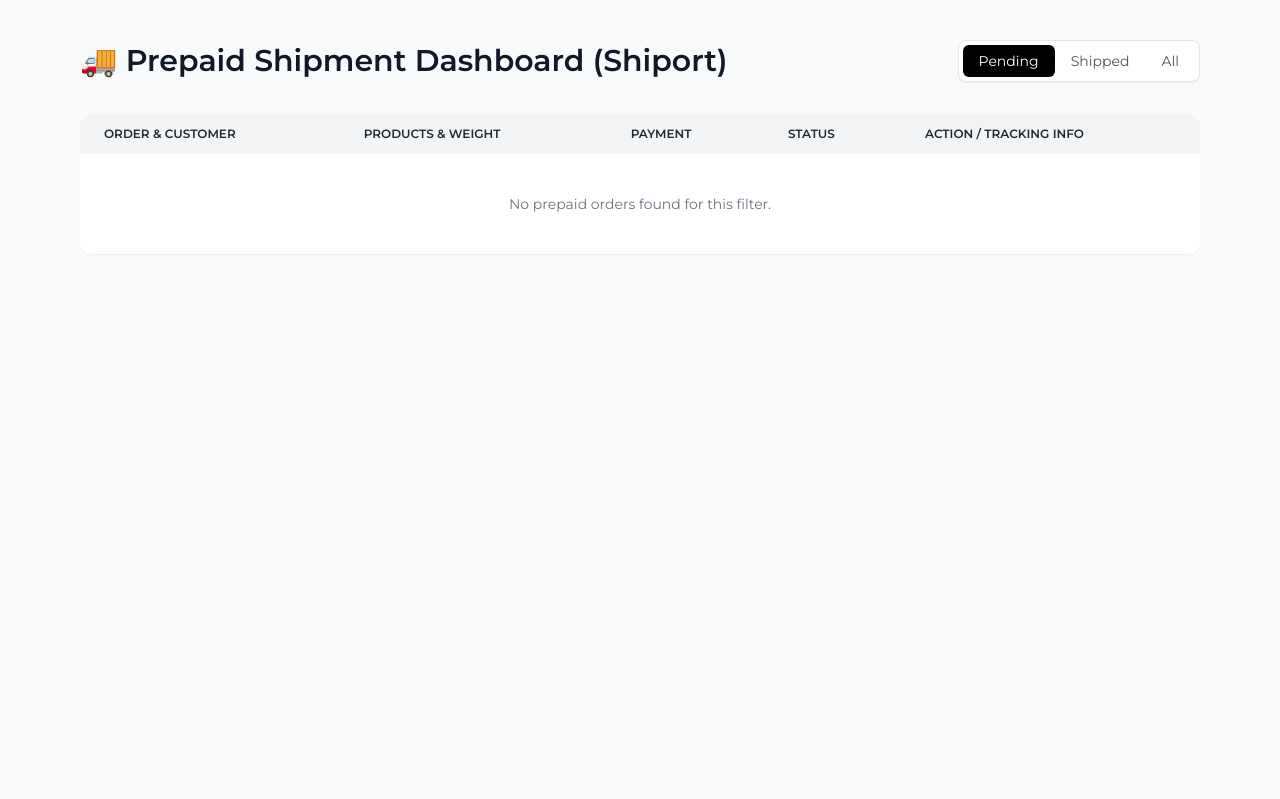
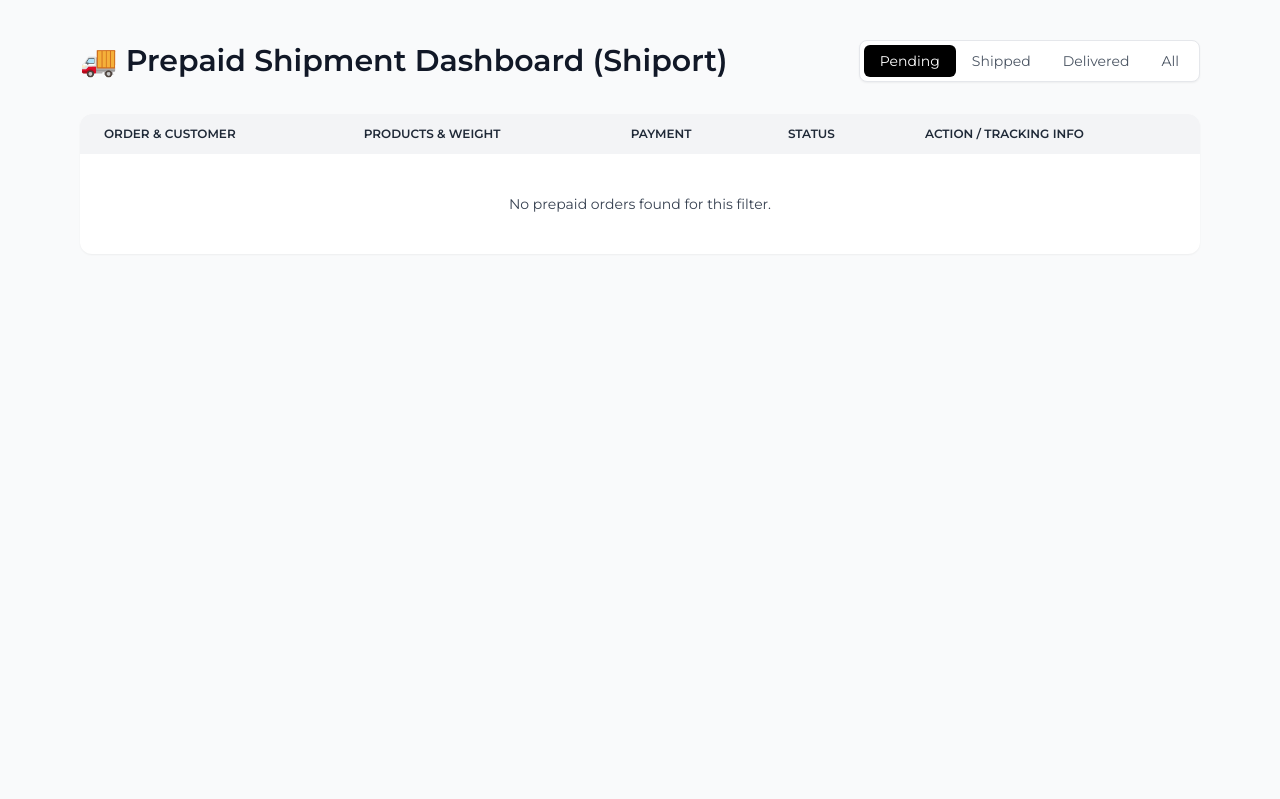
Before and after one commit to waseans/clauch-Clothing, a Django app: page /order/admin/shipments/ in a window 1280 px wide. Shown: the part 85-884 px from the top of the page. Run offline with Django 5.2, Linux system fonts and the light colour scheme; the visitor is signed in with stand-in values (Sample User, id 1); data that the repository does not hold is empty; some libraries are stand-ins or nearby versions.

Commit message:
added mark as delivered

```diff
--- a/clothingstore/order/urls.py
+++ b/clothingstore/order/urls.py
@@ -30,11 +30,14 @@ urlpatterns = [
      path('admin/shipments/<str:status_filter>/', views.admin_shipment_dashboard, name='admin_shipment_dashboard'), # Filtered view
 
      path('admin/create-shipment/<int:order_id>/', views.create_shipment_for_order, name='create_shipment_for_order'),
+     path('admin/shipments/mark-as-delivered/<int:order_id>/', views.admin_shipment_mark_as_delivered, name='admin_shipment_mark_as_delivered'),
 
      path('admin/ithink/create-shipment/<int:order_id>/', views.create_ithink_shipment, name='create_ithink_shipment'),
 
      path('admin/ithink/', views.admin_ithink_dashboard, name='admin_ithink_dashboard_default'),
     path('admin/ithink/<str:status_filter>/', views.admin_ithink_dashboard, name='admin_ithink_dashboard'),
+
+    path('admin/ithink/mark-as-delivered/<int:order_id>/', views.admin_mark_as_delivered, name='admin_mark_as_delivered'),
     path('order/invoice/<int:order_id>/', views.download_invoice, name='download_invoice'),
 
 ]
--- a/clothingstore/order/views.py
+++ b/clothingstore/order/views.py
@@ -14,6 +14,8 @@ import hashlib
 import json
 from django.contrib.admin.views.decorators import staff_member_required
 from django.db.models import Q
+from django import forms
+from django.views.decorators.http import require_POST
 
 # --- Stock Management Imports ---
 from django.db import transaction, IntegrityError
@@ -575,12 +577,16 @@ def update_profile(request):
     return redirect("account")
 
 
+
+
+
+
 @staff_member_required
 def admin_shipment_dashboard(request, status_filter='pending'):
     """Dashboard for PREPAID (Shiport) orders."""
     base_query = Order.objects.filter(payment_method='RZP')
     base_query = base_query.exclude(
-        shipping_status__in=['PENDING', 'CANCELLED', 'DELIVERED']
+        shipping_status__in=['PENDING', 'CANCELLED'] # <--- MODIFIED: Removed 'DELIVERED'
     )
 
     if status_filter == 'pending':
@@ -592,8 +598,14 @@ def admin_shipment_dashboard(request, status_filter='pending'):
     elif status_filter == 'shipped':
         orders_to_display = base_query.filter(shipping_status='SHIPPED')
         active_tab = 'shipped'
+
+    # --- ADDED THIS BLOCK ---
+    elif status_filter == 'delivered':
+        orders_to_display = base_query.filter(shipping_status='DELIVERED')
+        active_tab = 'delivered'
+
     else: # 'all'
-        orders_to_display = base_query
+        orders_to_display = base_query # 'all' now includes delivered
         active_tab = 'all'
 
     orders_to_display = orders_to_display.prefetch_related('items__product').order_by('-created_at')
@@ -613,6 +625,25 @@ def admin_shipment_dashboard(request, status_filter='pending'):
     return render(request, 'order/admin_shipments.html', context)
 
 
+# --- ADD THIS NEW VIEW ---
+@staff_member_required
+@require_POST  # Ensures this view can only be accessed via POST
+def admin_shipment_mark_as_delivered(request, order_id):
+    """Allows admin to manually mark a SHIPPED prepaid order as DELIVERED."""
+    # Ensure we only modify RZP (Prepaid) orders here
+    order = get_object_or_404(Order, id=order_id, payment_method='RZP')
+
+    if order.shipping_status == 'SHIPPED':
+        order.shipping_status = 'DELIVERED'
+        order.save()
+        messages.success(request, f"Order #{order.id} has been manually marked as DELIVERED.")
+    else:
+        messages.warning(request, f"Order #{order.id} was not in 'SHIPPED' state. No change made.")
+
+    # Redirect back to the shipped tab of the prepaid dashboard
+    return redirect('admin_shipment_dashboard', status_filter='shipped')
+
+
 @staff_member_required
 def create_shipment_for_order(request, order_id):
     """Triggers the shipment creation task for a PREPAID order."""
@@ -623,13 +654,12 @@ def create_shipment_for_order(request, order_id):
         messages.error(request, message)
     return redirect('admin_shipment_dashboard_default')
 
-
 @staff_member_required
 def admin_ithink_dashboard(request, status_filter='pending'):
     """Dashboard for COD (iThink) orders."""
     base_query = Order.objects.filter(payment_method='COD')
     base_query = base_query.exclude(
-        shipping_status__in=['CANCELLED', 'DELIVERED']
+        shipping_status__in=['CANCELLED']  # <--- MODIFIED: Only exclude CANCELLED
     )
 
     if status_filter == 'pending':
@@ -641,8 +671,14 @@ def admin_ithink_dashboard(request, status_filter='pending'):
     elif status_filter == 'shipped':
         orders_to_display = base_query.filter(shipping_status='SHIPPED')
         active_tab = 'shipped'
+
+    # --- ADDED THIS BLOCK ---
+    elif status_filter == 'delivered':
+        orders_to_display = base_query.filter(shipping_status='DELIVERED')
+        active_tab = 'delivered'
+
     else: # 'all'
-        orders_to_display = base_query
+        orders_to_display = base_query # 'all' will now include pending, shipped, and delivered
         active_tab = 'all'
 
     orders_to_display = orders_to_display.prefetch_related('items__product').order_by('-created_at')
@@ -664,7 +700,6 @@ def admin_ithink_dashboard(request, status_filter='pending'):
         'active_tab': active_tab,
     }
     return render(request, 'order/admin_ithink.html', context)
-
 
 @staff_member_required
 def create_ithink_shipment(request, order_id):
@@ -714,3 +749,21 @@ def download_invoice(request, order_id):
     if pisa_status.err:
        return HttpResponse('We had some errors <pre>' + html + '</pre>')
     return response
+
+
+# --- ADD THIS NEW VIEW ---
+@staff_member_required
+@require_POST  # Ensures this view can only be accessed via POST
+def admin_mark_as_delivered(request, order_id):
+    """Allows admin to manually mark a SHIPPED order as DELIVERED."""
+    order = get_object_or_404(Order, id=order_id, payment_method='COD')
+
+    if order.shipping_status == 'SHIPPED':
+        order.shipping_status = 'DELIVERED'
+        order.save()
+        messages.success(request, f"Order #{order.id} has been manually marked as DELIVERED.")
+    else:
+        messages.warning(request, f"Order #{order.id} was not in 'SHIPPED' state. No change made.")
+
+    # Redirect back to the shipped tab, where the user just was
+    return redirect('admin_ithink_dashboard', status_filter='shipped')
--- a/clothingstore/user/templates/order/admin_shipments.html
+++ b/clothingstore/user/templates/order/admin_shipments.html
@@ -15,12 +15,16 @@
            class="px-4 py-1.5 text-sm font-medium rounded-md transition {% if active_tab == 'shipped' %}bg-black text-white{% else %}text-gray-600 hover:bg-gray-100{% endif %}">
            Shipped
         </a>
+        <a href="{% url 'admin_shipment_dashboard' status_filter='delivered' %}"
+           class="px-4 py-1.5 text-sm font-medium rounded-md transition {% if active_tab == 'delivered' %}bg-black text-white{% else %}text-gray-600 hover:bg-gray-100{% endif %}">
+           Delivered
+        </a>
         <a href="{% url 'admin_shipment_dashboard' status_filter='all' %}"
            class="px-4 py-1.5 text-sm font-medium rounded-md transition {% if active_tab == 'all' %}bg-black text-white{% else %}text-gray-600 hover:bg-gray-100{% endif %}">
            All
         </a>
       </div>
-    </div>
+      </div>
 
     {% if messages %}
       <div class="mb-6">
@@ -83,18 +87,20 @@
                     <span class="px-2 py-0.5 font-semibold leading-tight text-blue-700 bg-blue-100 rounded-full">Ready to Ship</span>
                   {% elif data.order.shipping_status == 'SHIPPED' %}
                     <span class="px-2 py-0.5 font-semibold leading-tight text-purple-700 bg-purple-100 rounded-full">Shipped</span>
+                  {% elif data.order.shipping_status == 'DELIVERED' %}
+                    <span class="px-2 py-0.5 font-semibold leading-tight text-green-700 bg-green-100 rounded-full">Delivered</span>
                   {% else %}
                      <span class="px-2 py-0.5 font-semibold leading-tight text-gray-700 bg-gray-100 rounded-full">{{ data.order.get_shipping_status_display }}</span>
                   {% endif %}
               </div>
             </td>
-
             <td class="px-6 py-4 text-xs">
               {% if data.order.shipping_status == 'READY_TO_SHIP' or data.order.shipping_status == 'SHIPMENT_FAILED' %}
                 <a href="{% url 'create_shipment_for_order' data.order.id %}" class="font-medium text-white bg-black hover:bg-gray-800 py-2 px-4 rounded-lg whitespace-nowrap">
                   Create Shipment
                 </a>
-              {% elif data.order.shipping_status == 'SHIPPED' %}
+
+              {% elif data.order.shipping_status == 'SHIPPED' or data.order.shipping_status == 'DELIVERED' %}
                 <div class="space-y-1">
                   <p class="font-semibold text-gray-800">{{ data.order.tracking_id }}</p>
                   <p class="text-gray-500">{{ data.order.shipping_service_name }}</p>
@@ -104,12 +110,24 @@
                     </a>
                   {% endif %}
                 </div>
+
+                {% if data.order.shipping_status == 'SHIPPED' %}
+                  <form method="POST" action="{% url 'admin_shipment_mark_as_delivered' data.order.id %}" class="mt-2">
+                    {% csrf_token %}
+                    <button type="submit"
+                            class="font-medium text-white bg-green-600 hover:bg-green-700 py-1.5 px-3 rounded-lg whitespace-nowrap text-xs"
+                            onclick="return confirm('Are you sure you want to mark this order as DELIVERED?');">
+                      Mark as Delivered
+                    </button>
+                  </form>
+                {% endif %}
+
               {% endif %}
             </td>
-          </tr>
+            </tr>
           {% empty %}
           <tr>
-            <td colspan="5" class="text-center py-10 text-gray-500">
+            <td colspan="5" class="text-center py-10 text-gray-50Music00">
               No prepaid orders found for this filter.
             </td>
           </tr>
```
Also changed, not shown: clothingstore/user/templates/order/admin_ithink.html (+24 -6 lines).
